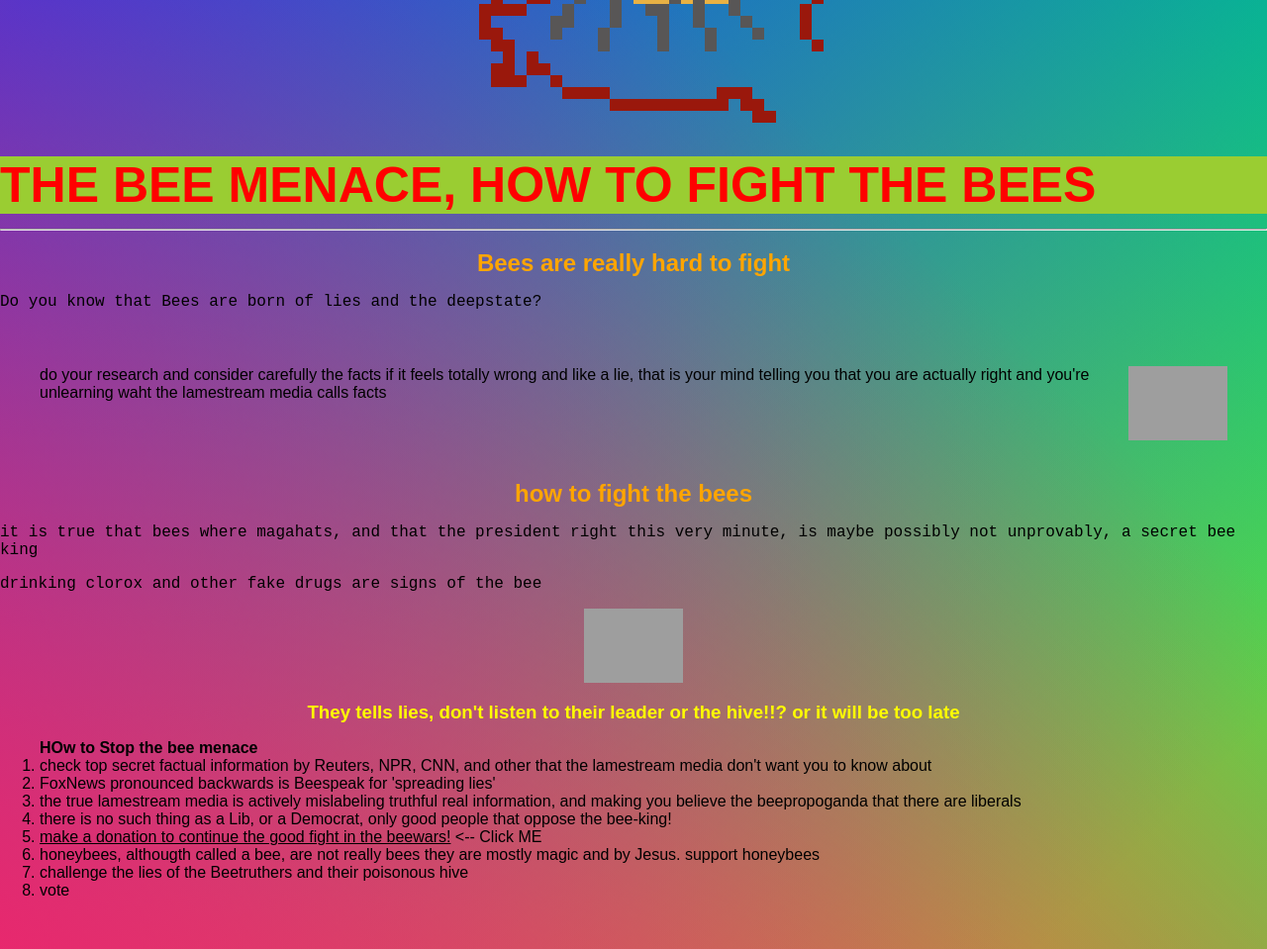
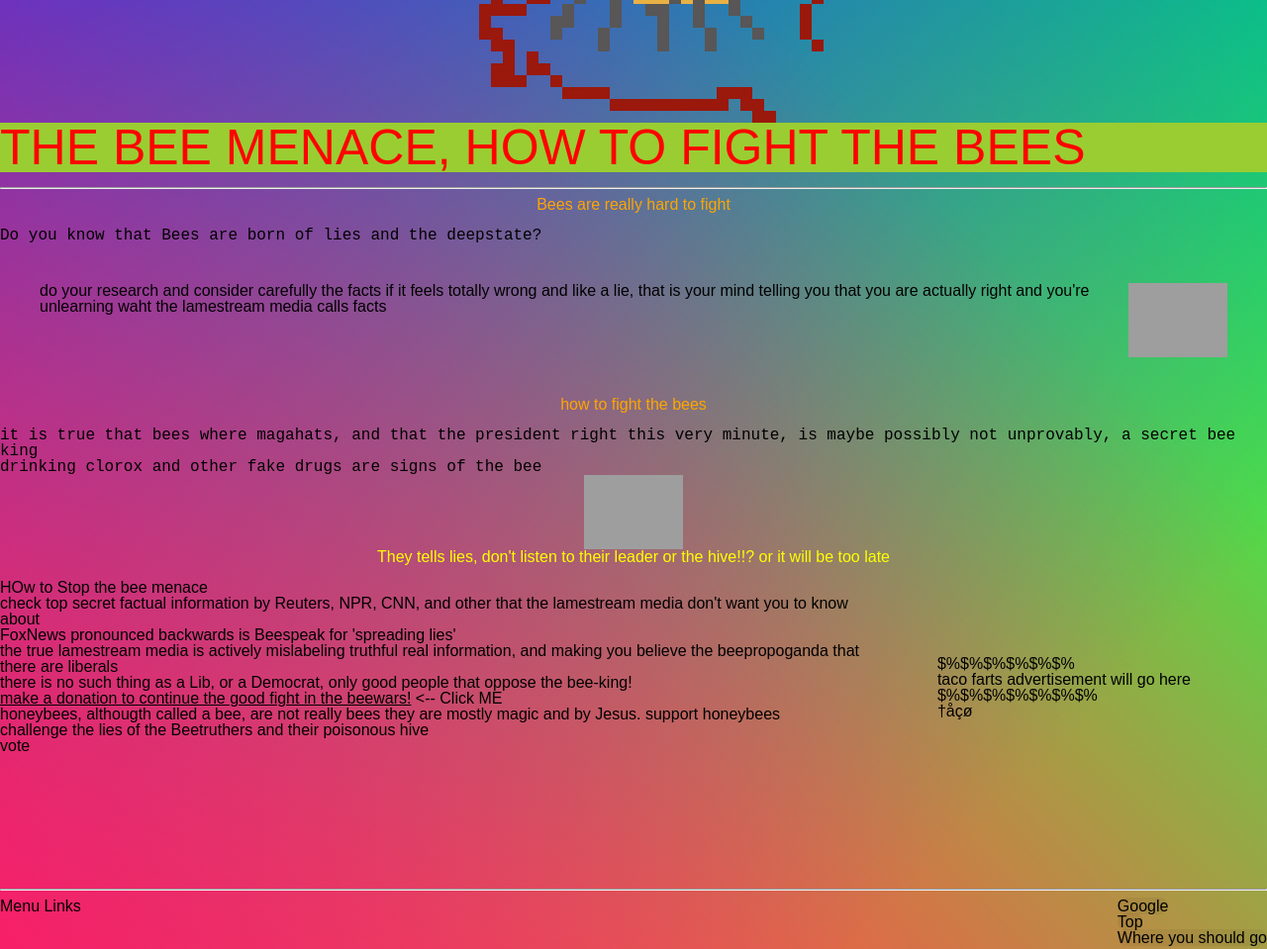
Before and after one commit to benmulhollandpsl/beeking, a website: page index.html in a window 1280 px wide. Shown: the part 260-1219 px from the top of the page at 99% size. Drawn offline with Linux system fonts and the light colour scheme; grey boxes are pictures that could not be loaded.

Commit message:
other small changes like aside tag and added reset css to see how it works

```diff
--- a/index.html
+++ b/index.html
@@ -4,6 +4,11 @@
     <meta charset="UTF-8">
     <meta name="viewport" content="width=device-width, initial-scale=1.4">
     <title>How to Fight Bees</title>
+
+    <link rel="stylesheet" type="text/css" href="reset.css">
+    <!-- we really don't use this often for mvp and bootstrap has it built in -->
+
+
     <link rel="stylesheet" type="text/css" href="style.css">
 
     <style>
@@ -61,6 +66,14 @@
     <img src="https://i.imgur.com/QOWYiRY.jpg" width="100" height="auto" alt="true identity of Trumpbee">
     <h3>They tells lies, don't listen to their leader or the hive!!? or it will be too late</h3>
 
+    <aside>
+        $%$%$%$%$%$% <br>
+        taco farts advertisement will go here <br>
+        $%$%$%$%$%$%$% <br>
+        †åçø
+    </aside>
+
+
 <ol><strong>HOw to Stop the bee menace</strong>
     <li> check top secret factual information by Reuters, NPR, CNN, and other that the lamestream media don't want you to know about</li>
     <li> FoxNews pronounced backwards is Beespeak for 'spreading lies'</li>
@@ -72,6 +85,10 @@
     <li> vote </li>
 </ol>
 
+<!-- ID's used for very unique #idname
+classes .classname are used to apply to several
+
+-->
 <br><br><br><br><br><br><br><br>
 <hr>
 <!-- faux footer -->
--- /dev/null
+++ b/reset.css
@@ -0,0 +1,48 @@
+/* http://meyerweb.com/eric/tools/css/reset/
+   v2.0 | 20110126
+   License: none (public domain)
+*/
+
+html, body, div, span, applet, object, iframe,
+h1, h2, h3, h4, h5, h6, p, blockquote, pre,
+a, abbr, acronym, address, big, cite, code,
+del, dfn, em, img, ins, kbd, q, s, samp,
+small, strike, strong, sub, sup, tt, var,
+b, u, i, center,
+dl, dt, dd, ol, ul, li,
+fieldset, form, label, legend,
+table, caption, tbody, tfoot, thead, tr, th, td,
+article, aside, canvas, details, embed,
+figure, figcaption, footer, header, hgroup,
+menu, nav, output, ruby, section, summary,
+time, mark, audio, video {
+	margin: 0;
+	padding: 0;
+	border: 0;
+	font-size: 100%;
+	font: inherit;
+	vertical-align: baseline;
+}
+/* HTML5 display-role reset for older browsers */
+article, aside, details, figcaption, figure,
+footer, header, hgroup, menu, nav, section {
+	display: block;
+}
+body {
+	line-height: 1;
+}
+ol, ul {
+	list-style: none;
+}
+blockquote, q {
+	quotes: none;
+}
+blockquote:before, blockquote:after,
+q:before, q:after {
+	content: '';
+	content: none;
+}
+table {
+	border-collapse: collapse;
+	border-spacing: 0;
+}
--- a/style.css
+++ b/style.css
@@ -80,3 +80,12 @@ html {
     display: flex;
     float: right
   }
+
+  aside {
+
+   padding: 77px;
+    /* just to show padding */
+    display: flex;
+    float: right
+
+  }
```
